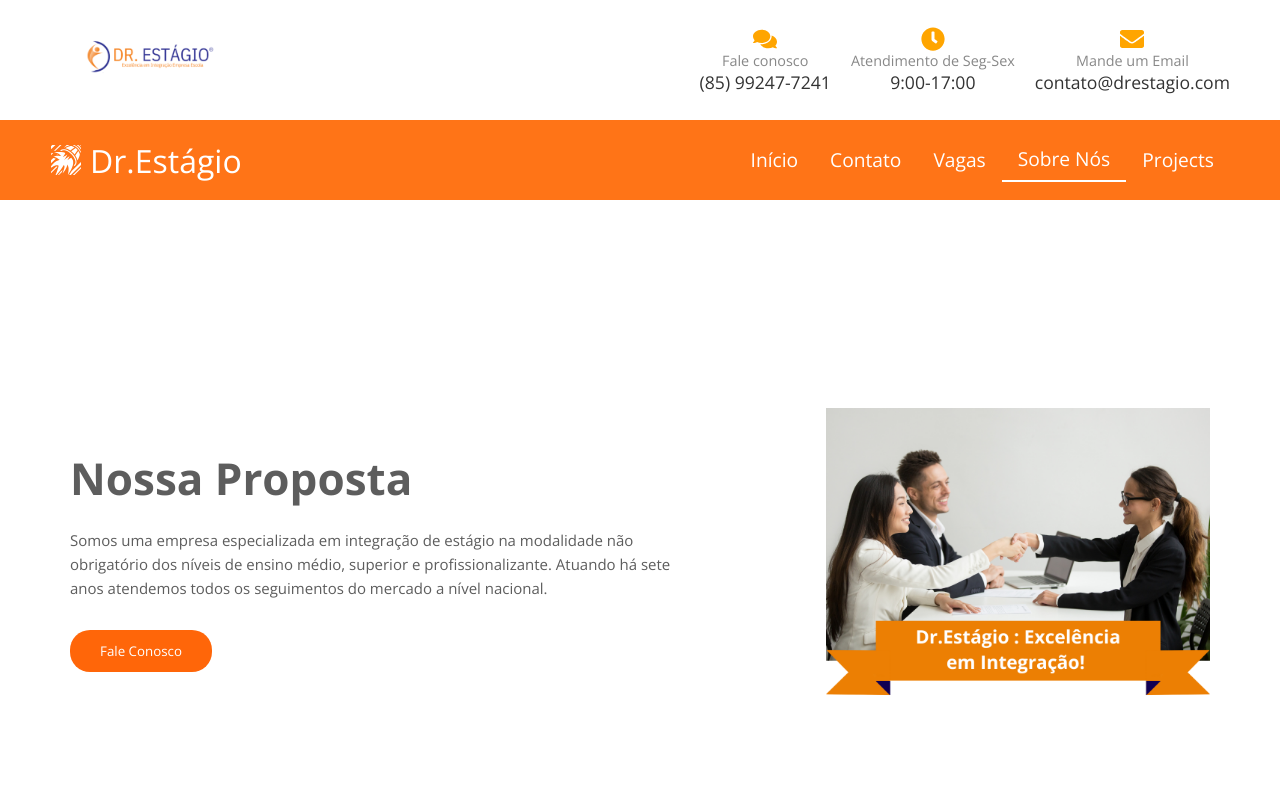
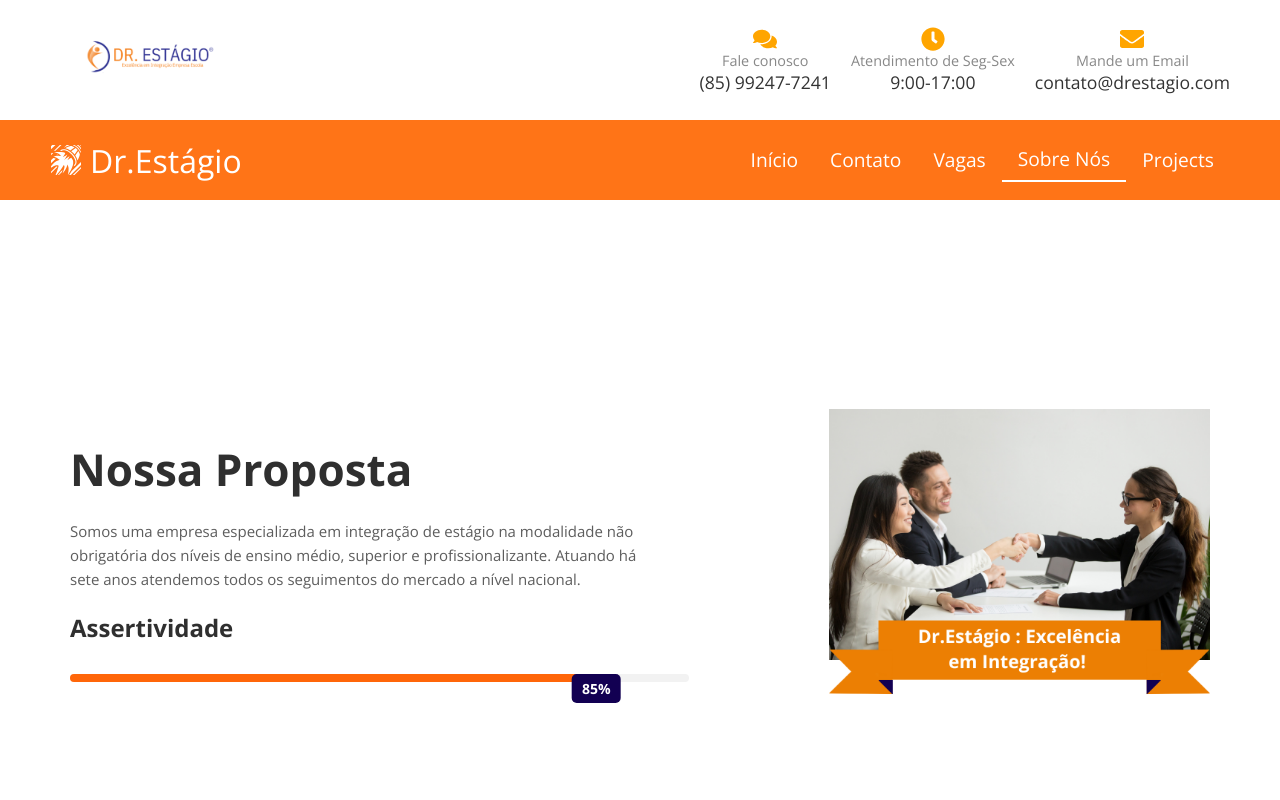
Before and after one commit to GaelBaptista/drestagio, a React (Vite) app: page /about in a window 1280 px wide. Shown: the top 800 px of the page. Built offline with nearby package versions, Linux system fonts and the light colour scheme.

Commit message:
BarrAssertividade

```diff
--- a/src/routes/AboutUs/About.tsx
+++ b/src/routes/AboutUs/About.tsx
@@ -1,5 +1,5 @@
 import './about.css'
-import React from 'react';
+import React, { useEffect, useState }  from 'react';
 import {
   VerticalTimeline,
   VerticalTimelineElement,
@@ -20,6 +20,9 @@ const hexagonBlue = {
 
   iconStyle: { background: '#fff', color: '#120052' },
 };
+
+
+
 
 
 export function About() {
@@ -77,27 +80,58 @@ export function About() {
     },
 
   ];
+
+  const [progress, setProgress] = useState(0);
+
+  useEffect(() => {
+    // Ao montar o componente, atualize o estado para 85 após um pequeno atraso (opcional)
+    setTimeout(() => {
+      setProgress(85);
+    }, 500); // Ajuste o valor do atraso conforme necessário
+  }, [])
+
+
+
+
   return (
 
     <section className="landing-page">
     {/*================================================ ABOUT US ========================================================== */}
-      <div className="contentAbout">
-        <div className="containerAbout">
+    <div className="contentAbout">
+      <div className="containerAbout">
+        <div className="infoImageContainer">
           <div className="infoAbout">
             <h1>Nossa Proposta</h1>
             <p>
-              Somos uma empresa especializada em integração de estágio na modalidade não obrigatório dos
+              Somos uma empresa especializada em integração de estágio na modalidade não obrigatória dos
               níveis de ensino médio, superior e profissionalizante. Atuando há sete anos atendemos todos
               os seguimentos do mercado a nível nacional.
             </p>
-            <button>Fale Conosco</button>
+            {/* <button>Fale Conosco</button> */}
           </div>
-          <div className="image">
-            <img src={ImgAbout}/>
+
+          {/* Barra de Progresso */}
+          <div className="assertiveness">
+            <h2>Assertividade</h2>
+            <div className="progressContainer">
+              <div className="progressBar">
+                <div
+                  className="progressBarFill"
+                  style={{ width: `${progress}%` }}
+                />
+              </div>
+              <div className="progressBox" style={{ left: `${progress}%` }}>
+                <span>{`${progress}%`}</span>
+              </div>
+            </div>
           </div>
         </div>
 
+        <div className="image">
+          <img src={ImgAbout} alt="Imagem sobre o assunto" />
+        </div>
       </div>
+    </div>
 
 
 
--- a/src/routes/AboutUs/about.css
+++ b/src/routes/AboutUs/about.css
@@ -66,7 +66,7 @@
   }
 }
 .landing-page .contentAbout .infoAbout h1 {
-  color: #5d5d5d;
+  color: #2f2f2f;
   font-size: 44px;
   margin-bottom: 20px;
 }
@@ -76,7 +76,7 @@
   font-size: 15px;
   color: #5d5d5d;
 }
-.landing-page .contentAbout .infoAbout button {
+/* .landing-page .contentAbout .infoAbout button {
   border: 0;
   border-radius: 20px;
   padding: 12px 30px;
@@ -84,10 +84,80 @@
   cursor: pointer;
   color: #FFF;
   background-color: #FF6609;
-}
+} */
 .landing-page .contentAbout .image img {
   max-width: 100%;
+  height: auto;
 }
+
+.landing-page .contentAbout .assertiveness {
+  width: 100%;
+  display: flex;
+  flex-direction: column;
+  margin-top: 20px;
+}
+
+.landing-page .contentAbout .assertiveness h2 {
+  color: #2f2f2f;
+  font-size: 24px;
+  margin-bottom: 10px;
+}
+
+.landing-page .contentAbout .progressContainer {
+  width: 100%;
+  display: flex;
+  flex-direction: column;
+  align-items: center;
+  margin-top: 20px;
+  position: relative;
+}
+
+.landing-page .contentAbout .progressBar {
+  width: 100%;
+  height: 8px;
+  background-color: #f2f2f2;
+  border-radius: 10px;
+  overflow: hidden;
+}
+
+.landing-page .contentAbout .progressBarFill {
+  height: 100%;
+  background-color: #ff6609;
+  width: 0;
+  transition: width 1s ease;
+}
+
+
+
+.landing-page .contentAbout .progressBox {
+  position: absolute;
+  top: 0;
+  transform: translateX(-50%); /* Move a caixinha para o centro da posição */
+  background-color: #120052;
+  color: #fff;
+  padding: 5px 10px;
+  border-radius: 5px;
+  font-size: 14px;
+  font-weight: bold;
+  white-space: nowrap;
+}
+
+/* estilos para o layout da imagem */
+.landing-page .contentAbout .containerAbout {
+  display: flex;
+  align-items: center;
+  justify-content: space-between;
+}
+
+.landing-page .contentAbout .infoAbout {
+  flex: 1;
+  margin-right: 20px; /*  espaçamento entre as informações e a imagem */
+}
+
+
+
+
+
 /* End Landing Page */
 
 
```
